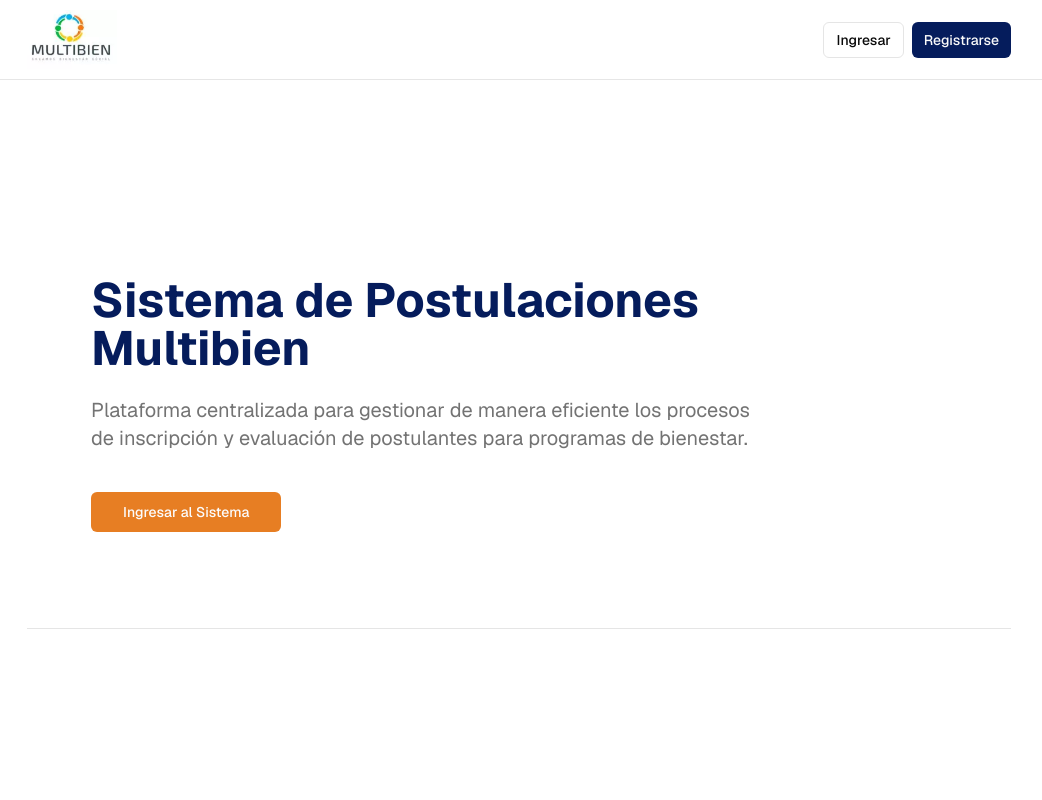
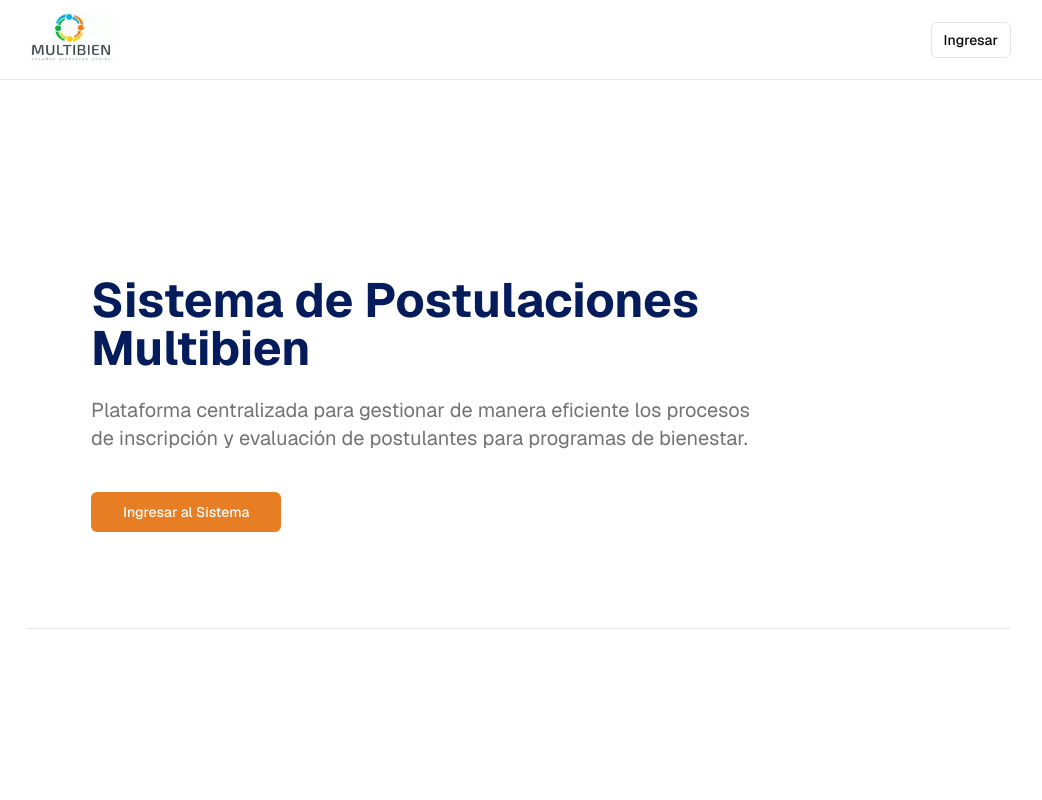
Before and after one commit to RepositorioKPAZ/Anglo-Front, a Next.js app: page / in a window 1280 px wide. Shown: the top 800 px of the page, without its empty margins (121-1163 px from the left). Built offline with nearby package versions, Linux system fonts and the light colour scheme; no server answers.

Commit message:
Borrado de botón "Registrarse" en Navbar

```diff
--- a/components/header-auth.tsx
+++ b/components/header-auth.tsx
@@ -24,9 +24,9 @@
       <Button asChild size="sm" variant={"outline"}>
         <Link href="/db-sign-in">Ingresar</Link>
       </Button>
-      <Button asChild size="sm" variant={"default"}>
+      {/* <Button asChild size="sm" variant={"default"}>
         <Link href="/sign-up">Registrarse</Link>
-      </Button>
+      </Button> */}
     </div>
   );
 }
```
